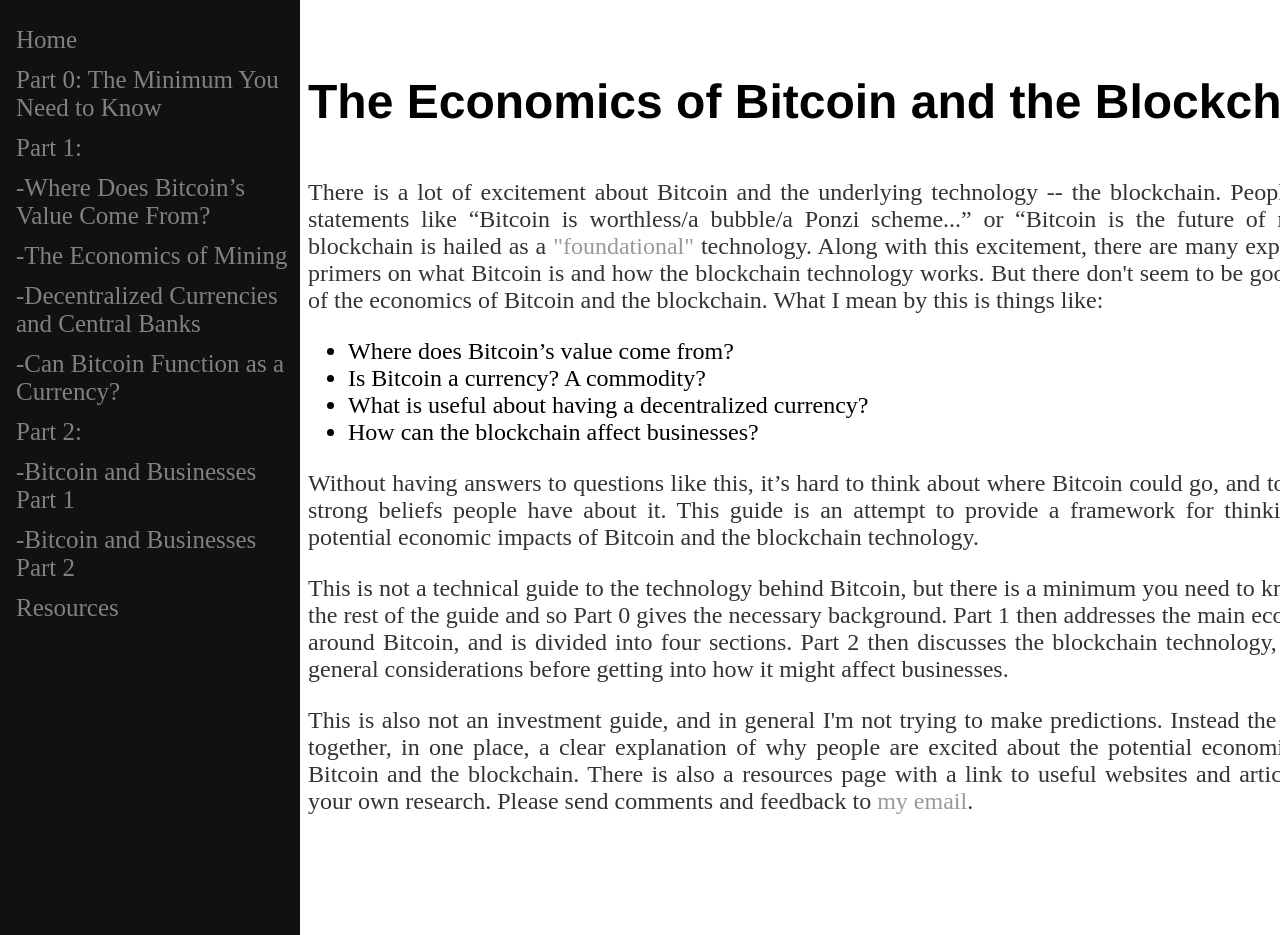
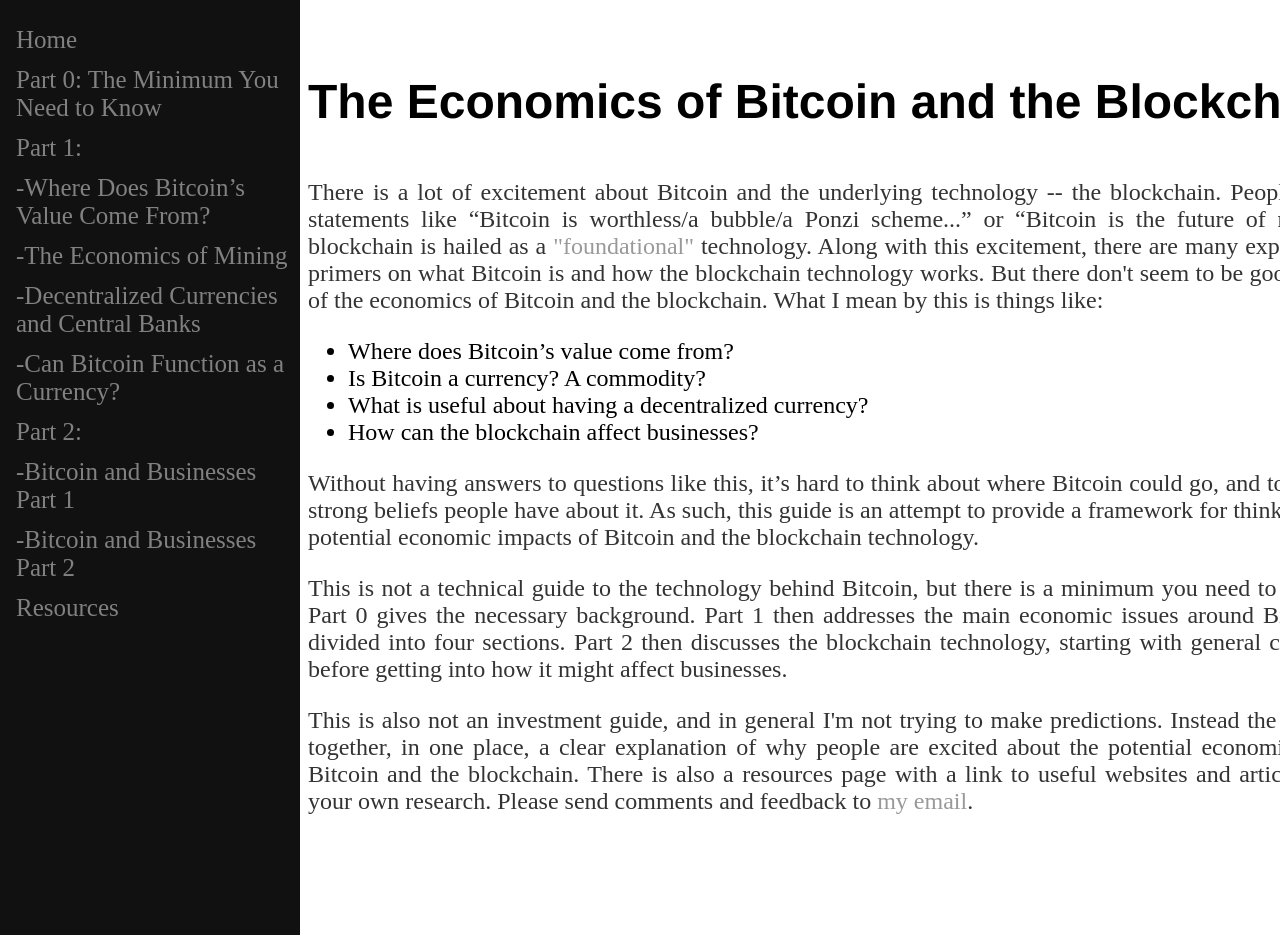
Before and after one commit to fylobc/fylobc.github.io, a Jekyll site: the page built from index.html, in a window 1280 px wide and 935 px high. Built offline with Jekyll 4.4.1, drawn with Linux system fonts in a browser that asks for light colours.

Commit message:
Edited index again

```diff
--- a/index.html
+++ b/index.html
@@ -36,9 +36,9 @@
 </ul>
 </p>
 
-<p class="ex"><font size = 5>Without having answers to questions like this, it’s hard to think about where Bitcoin could go, and to evaluate the strong beliefs people have about it. This guide is an attempt to provide a framework for thinking about the potential economic impacts of Bitcoin and the blockchain technology.</p>
+<p class="ex"><font size = 5>Without having answers to questions like this, it’s hard to think about where Bitcoin could go, and to evaluate the strong beliefs people have about it. As such, this guide is an attempt to provide a framework for thinking about the potential economic impacts of Bitcoin and the blockchain technology.</p>
 
-<p class="ex"><font size = 5>This is not a technical guide to the technology behind Bitcoin, but there is a minimum you need to know to follow the rest of the guide and so Part 0 gives the necessary background. Part 1 then addresses the main economic issues around Bitcoin, and is divided into four sections. Part 2 then discusses the blockchain technology, starting with general considerations before getting into how it might affect businesses.</p>
+<p class="ex"><font size = 5>This is not a technical guide to the technology behind Bitcoin, but there is a minimum you need to know and so Part 0 gives the necessary background. Part 1 then addresses the main economic issues around Bitcoin, and is divided into four sections. Part 2 then discusses the blockchain technology, starting with general considerations before getting into how it might affect businesses.</p>
 
 <p class="ex"><font size = 5>This is also not an investment guide, and in general I'm not trying to make predictions. Instead the aim is to put together, in one place, a clear explanation of why people are excited about the potential economic impacts of Bitcoin and the blockchain. There is also a resources page with a link to useful websites and articles for doing your own research. Please send comments and feedback to <a href="mailto:nick.lutsko@gmail.com">my email</a>.</p>
 
```
